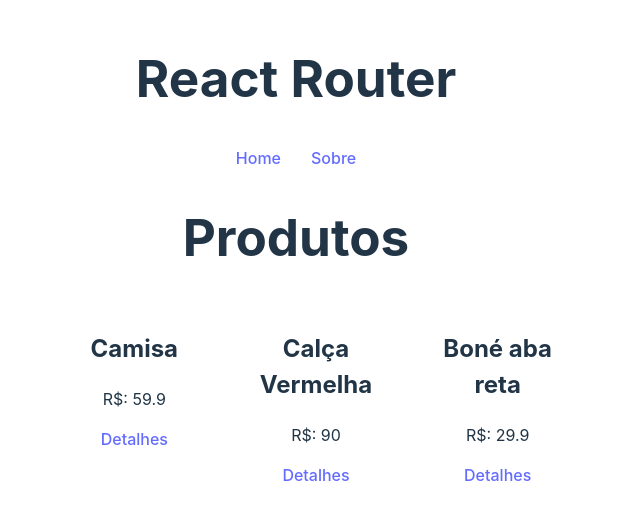
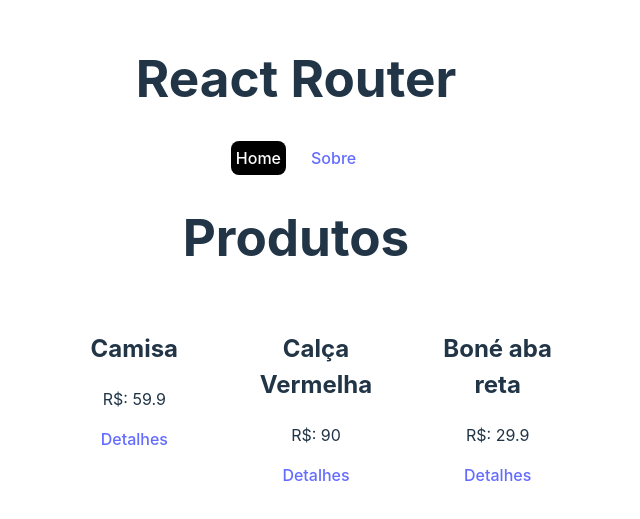
Before and after one commit to Jean-Martins22/Exercicios-React, a React (Vite) app in the folder 8_React_Router/reactrouter/: page / in a window 1280 px wide. Shown: the part 135-654 px from the top of the page, without its empty margins (344-984 px from the left). Built offline with nearby package versions, Linux system fonts and the light colour scheme; data requests are answered from the project's data file.

Commit message:
feat: Link Ativo

```diff
--- a/8_React_Router/reactrouter/src/components/Navbar.css
+++ b/8_React_Router/reactrouter/src/components/Navbar.css
@@ -12,4 +12,5 @@
 .active {
   background-color: black;
   color: white;
+  border-radius: 8px;
 }
--- a/8_React_Router/reactrouter/src/components/Navbar.jsx
+++ b/8_React_Router/reactrouter/src/components/Navbar.jsx
@@ -1,12 +1,20 @@
 // 2 - Links Com React Router
-import { Link } from "react-router-dom";
+import { Link, NavLink } from "react-router-dom";
 import "./Navbar.css";
 
 const Navbar = () => {
   return (
     <nav>
-      <Link to="/">Home</Link>
-      <Link to="/about">Sobre</Link>
+      {/* <Link to="/">Home</Link>
+      <Link to="/about">Sobre</Link> */}
+
+      <NavLink
+        to="/"
+        // className={({ isActive }) => (isActive ? "esta-ativo" : "nao-ativo")}
+      >
+        Home
+      </NavLink>
+      <NavLink to="/about">Sobre</NavLink>
     </nav>
   );
 };
```
